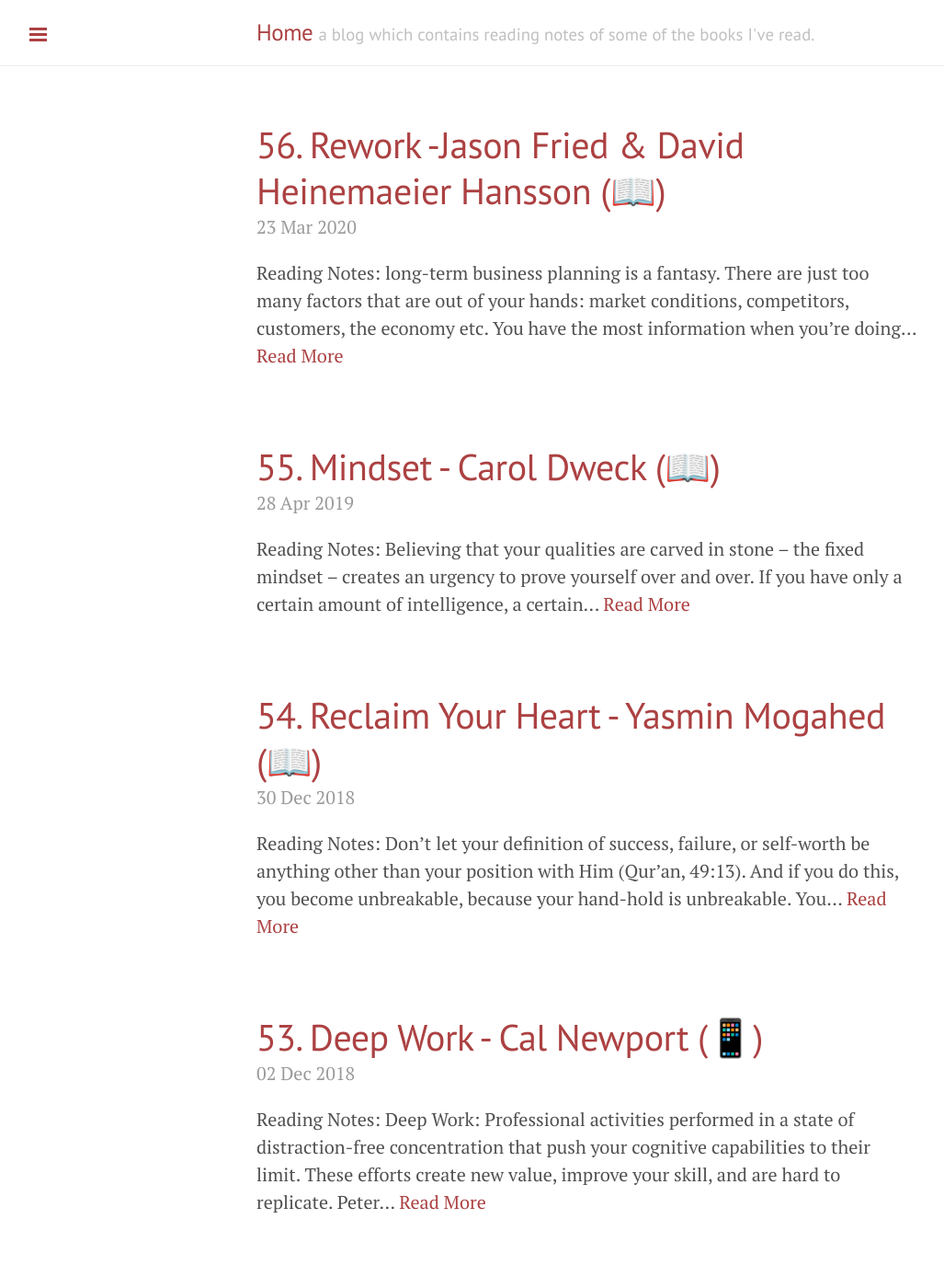
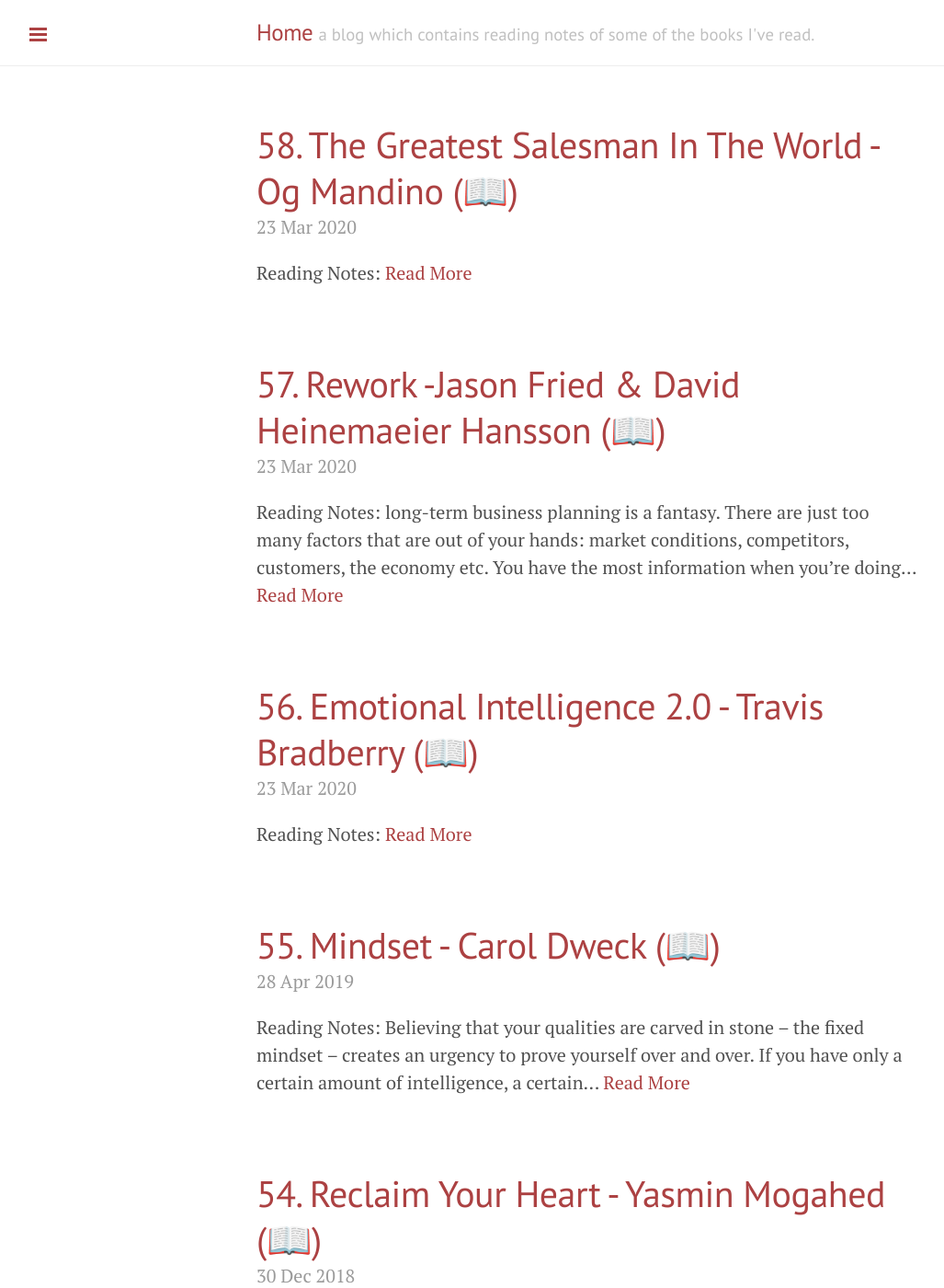
Before and after one commit to alamgirqazi/blog, a Jekyll site: the page built from index.html, in a window 1280 px wide and 1400 px high. Shown: the whole window at 92% size, without its empty margins (1-1028 px from the left). Built offline with Jekyll 4.4.1, drawn with Linux system fonts in a browser that asks for light colours; the list of posts is cut into pages by our own code.

Commit message:
added 2 new books

```diff
--- a/_posts/2020-03-23-Rework - Jason Fried.md
+++ b/_posts/2020-03-23-Rework - Jason Fried.md
@@ -1,6 +1,6 @@
 ---
 layout: post
-title: 56. Rework -Jason Fried & David Heinemaeier Hansson (📖)
+title: 57. Rework -Jason Fried & David Heinemaeier Hansson (📖)
 permalink: Rework
 ---
 
--- /dev/null
+++ b/_posts/2020-03-23-The Greatest Salesman In The World - Og Mandino.md
@@ -0,0 +1,11 @@
+---
+layout: post
+title: 58. The Greatest Salesman In The World - Og Mandino (📖)
+permalink: GreatestSalesmanInThe World
+---
+
+![The Greatest Salesman In The World - Og Mandino](public/new/The Greatest Salesman In The World - Og Mandino.jpg "The Greatest Salesman In The World - Og Mandino")
+
+<br>
+
+#### Reading Notes:
```
Also changed, not shown: _posts/2020-03-23-Emotional Intelligence - Travis Bradberry.md (added, +11 -0 lines), public/new/The Greatest Salesman In The World - Og Mandino.jpg (added).
